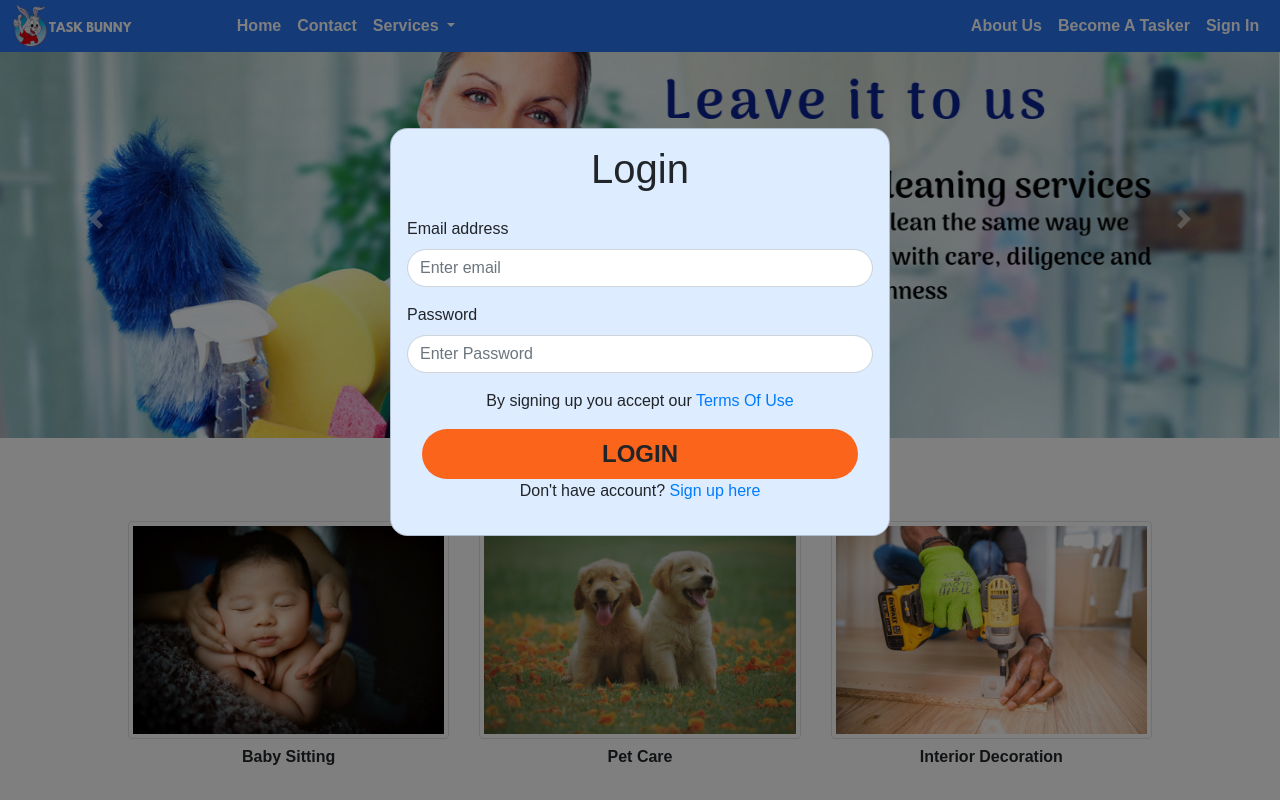
After one commit to nayankeni9/TaskBunny, a Flask app: page /tasker_logout in a window 1280 px wide, after a click on "Sign In". The commit adds this page. Run offline with Flask 2, Linux system fonts and the light colour scheme; parts of the project's set-up code (start-up, migrations or seed data) failed here and were passed over; some libraries are stand-ins or nearby versions.

Commit message:
Tasker signup

```diff
--- a/Create_scripts.sql
+++ b/Create_scripts.sql
@@ -17,7 +17,7 @@
     id int primary key NOT NULL AUTO_INCREMENT,
     firstname varchar(40) NOT NULL,
     lastname varchar(40) NOT NULL,
-    contact_number int NOT NULL,
+    contact_number varchar(20) NOT NULL,
     email varchar(40) NOT NULL,
     password varchar(100) NOT NULL,
     street_address varchar(50),
--- a/app.py
+++ b/app.py
@@ -34,6 +34,7 @@
         if bcrypt.hashpw(password, user['password'].encode('utf-8')) == user['password'].encode('utf-8'):
             session['name'] = user['firstname']
             session['email'] = user['email']
+            session['type'] = 'USER'
             return redirect(url_for('home'))
     else:
         return "Username or Password does not match"
@@ -56,7 +57,50 @@
     mysql.connection.commit()
     session['name']= firstname
     session['email'] = email
+    session['type'] = 'USER'
     return redirect(url_for('home'))
+
+
+@app.route('/tasker_login', methods=['POST'])
+def tasker_login():
+    email= request.form['email']
+    password= request.form['password'].encode('utf-8')
+
+    cur = mysql.connection.cursor(MySQLdb.cursors.DictCursor)
+    cur.execute("SELECT * FROM tasker where email=%s",(email,))
+    user = cur.fetchone()
+    cur.close()
+    if user is not None:
+        if bcrypt.hashpw(password, user['password'].encode('utf-8')) == user['password'].encode('utf-8'):
+            session['name'] = user['firstname']
+            session['email'] = user['email']
+            session['type'] = 'TASKER'
+            return redirect(url_for('home'))
+    else:
+        return "Username or Password does not match"
+
+@app.route("/tasker_logout")
+def tasker_logout():
+    session.clear()
+    return render_template("index.html")
+
+@app.route('/tasker_register', methods=["POST"])
+def tasker_register():
+    firstname= request.form['firstname']
+    lastname= request.form['lastname']
+    email= request.form['email']
+    contact=request.form['contact']
+    password= request.form['password'].encode('utf-8')
+    hash_password = bcrypt.hashpw(password, bcrypt.gensalt())
+    cur = mysql.connection.cursor()
+    cur.execute("INSERT INTO tasker (firstname,lastname,email,password,contact_number) VALUES(%s,%s,%s,%s,%s)",(firstname,lastname,email,hash_password,contact))
+    mysql.connection.commit()
+    session['name']= firstname
+    session['email'] = email
+    session['type'] = 'TASKER'
+    return redirect(url_for('home'))
+
+
 
 if __name__ == "__main__":
     app.run(debug=True)
--- a/static/css/style.css
+++ b/static/css/style.css
@@ -226,12 +226,17 @@
 
 #second{display:none;}
 
+#tasker_second{display:none;}
+
 @media (max-width: 600px){
    .myform{
        width: 100%;
        margin: 25% 0%;
     }
     #second{
+        margin: 5% 2% 45% 2%;
+    }
+    #tasker_second{
         margin: 5% 2% 45% 2%;
     }
 }
--- a/static/js/modal.js
+++ b/static/js/modal.js
@@ -10,66 +10,14 @@
   });
 });
 
-
-
-             $(function() {
-               $("form[name='login']").validate({
-                 rules: {
-
-                   email: {
-                     required: true,
-                     email: true
-                   },
-                   password: {
-                     required: true,
-
-                   }
-                 },
-                  messages: {
-                   email: "Please enter a valid email address",
-
-                   password: {
-                     required: "Please enter password",
-
-                   }
-
-                 },
-                 submitHandler: function(form) {
-                   form.submit();
-                 }
+$("#tasker_signup").click(function() {
+  $("#tasker_first").fadeOut("fast", function() {
+    $("#tasker_second").fadeIn("fast");
   });
 });
 
-
-
-    $(function() {
-
-      $("form[name='registration']").validate({
-        rules: {
-          firstname: "required",
-          lastname: "required",
-          email: {
-            required: true,
-            email: true
-          },
-          password: {
-            required: true,
-            minlength: 5
-          }
-        },
-
-        messages: {
-          firstname: "Please enter your firstname",
-          lastname: "Please enter your lastname",
-          password: {
-            required: "Please provide a password",
-            minlength: "Your password must be at least 5 characters long"
-          },
-          email: "Please enter a valid email address"
-        },
-
-        submitHandler: function(form) {
-          form.submit();
-        }
+$("#tasker_signin").click(function() {
+  $("#tasker_second").fadeOut("fast", function() {
+    $("#tasker_first").fadeIn("fast");
   });
 });
--- a/templates/AboutUs.html
+++ b/templates/AboutUs.html
@@ -3,6 +3,7 @@
       <section id="about">
           {% include 'navbar.html' %}
           {% include 'modal.html' %}
+          {% include 'tasker_modal.html' %}
         <div class="container">
           <header class="section-header">
             <h3>About Us</h3>
--- a/templates/index.html
+++ b/templates/index.html
@@ -3,6 +3,7 @@
     <div class="containter-fluid">
         {% include 'navbar.html' %}
         {% include 'modal.html' %}
+        {% include 'tasker_modal.html' %}
 
     <!-- Carousal start -->
     <div class="containter-fluid">
--- a/templates/navbar.html
+++ b/templates/navbar.html
@@ -28,14 +28,29 @@
             <li class="nav-item">
                 <a class="nav-link" href="about">About Us</a>
             </li>
-            {% if session['name'] %}
+
+            {% if session['name'] and session['type']=='TASKER' %}
+            <li class="nav-item">
+              <a class="nav-link">Welcome {{ session['name'] }}</a>
+            </li>
+            <li class="nav-item">
+              <a class="nav-link" href="tasker_logout">Sign Out</a>
+            </li>
+            {%elif session['type']!='USER' %}
+              <li class="nav-item">
+                <a class="nav-link" data-toggle="modal" data-target="#taskerPopUpWindow">Become A Tasker</a>
+              </li>
+            {% endif %}
+
+
+            {% if session['name'] and session['type']=='USER' %}
             <li class="nav-item">
               <a class="nav-link">Welcome {{ session['name'] }}</a>
             </li>
             <li class="nav-item">
               <a class="nav-link" href="logout">Sign Out</a>
             </li>
-            {%else%}
+            {%elif session['type']!='TASKER' %}
               <li class="nav-item">
                 <a class="nav-link" data-toggle="modal" data-target="#popUpWindow">Sign In</a>
               </li>
--- /dev/null
+++ b/templates/tasker_modal.html
@@ -0,0 +1,77 @@
+<!-- Sign in modal start -->
+<div class="modal fade" id="taskerPopUpWindow">
+      <div class="modal-dialog">
+         <div class="row">
+            <div class="col-md-12 mx-auto">
+               <div id="tasker_first">
+                  <div class="myform form ">
+                     <div class="logo mb-3">
+                        <div class="col-md-12 text-center">
+                           <h1>Login</h1>
+                        </div>
+                     </div>
+                     <form action="/tasker_login" method="post" name="login">
+                        <div class="form-group">
+                           <label for="email">Email address</label>
+                           <input type="email" name="email"  class="form-control" id="email"  placeholder="Enter email">
+                        </div>
+                        <div class="form-group">
+                           <label for="password">Password</label>
+                           <input type="password" name="password" id="password"  class="form-control"  placeholder="Enter Password">
+                        </div>
+                        <div class="form-group">
+                           <p class="text-center">By signing up you accept our <a href="#">Terms Of Use</a></p>
+                        </div>
+                        <div class="col-md-12 text-center ">
+                           <button type="submit" class=" btn btn-block mybtn" >LOGIN</button>
+                        </div>
+                        <div class="form-group">
+                           <p class="text-center">Don't have account? <a href="#" id="tasker_signup">Sign up here</a></p>
+                        </div>
+                     </form>
+                  </div>
+               </div>
+               <div id="tasker_second">
+                 <div class="myform form ">
+                     <div class="logo mb-3">
+                        <div class="col-md-12 text-center">
+                           <h1 >Signup</h1>
+                        </div>
+                     </div>
+                     <form action="/tasker_register" method="post" name="registration">
+                        <div class="form-group">
+                           <label for="exampleInputEmail1">First Name</label>
+                           <input type="text"  name="firstname" class="form-control" id="firstname" aria-describedby="emailHelp" placeholder="Enter Firstname">
+                        </div>
+                        <div class="form-group">
+                           <label for="exampleInputEmail1">Last Name</label>
+                           <input type="text"  name="lastname" class="form-control" id="lastname" aria-describedby="emailHelp" placeholder="Enter Lastname">
+                        </div>
+                        <div class="form-group">
+                           <label for="exampleInputEmail1">Contact Number</label>
+                           <input type="text"  name="contact" class="form-control" id="contact" aria-describedby="emailHelp" placeholder="Enter Contact Number">
+                        </div>
+                        <div class="form-group">
+                           <label for="exampleInputEmail1">Email address</label>
+                           <input type="email" name="email"  class="form-control" id="email" aria-describedby="emailHelp" placeholder="Enter email">
+                        </div>
+                        <div class="form-group">
+                           <label for="exampleInputEmail1">Password</label>
+                           <input type="password" name="password" id="password"  class="form-control" aria-describedby="emailHelp" placeholder="Enter Password">
+                        </div>
+                        <div class="col-md-12 text-center mb-3">
+                           <button type="submit" class=" btn btn-block mybtn">Get Started</button>
+                        </div>
+                        <div class="col-md-12 ">
+                           <div class="form-group">
+                              <p class="text-center"><a href="#" id="tasker_signin">Already have an account?</a></p>
+                           </div>
+                        </div>
+                     </form>
+                  </div>
+               </div>
+            </div>
+         </div>
+      </div>
+   </div>
+       <!-- Sign in modal end -->
```
Lines whose indentation alone changed are shown as unchanged.
